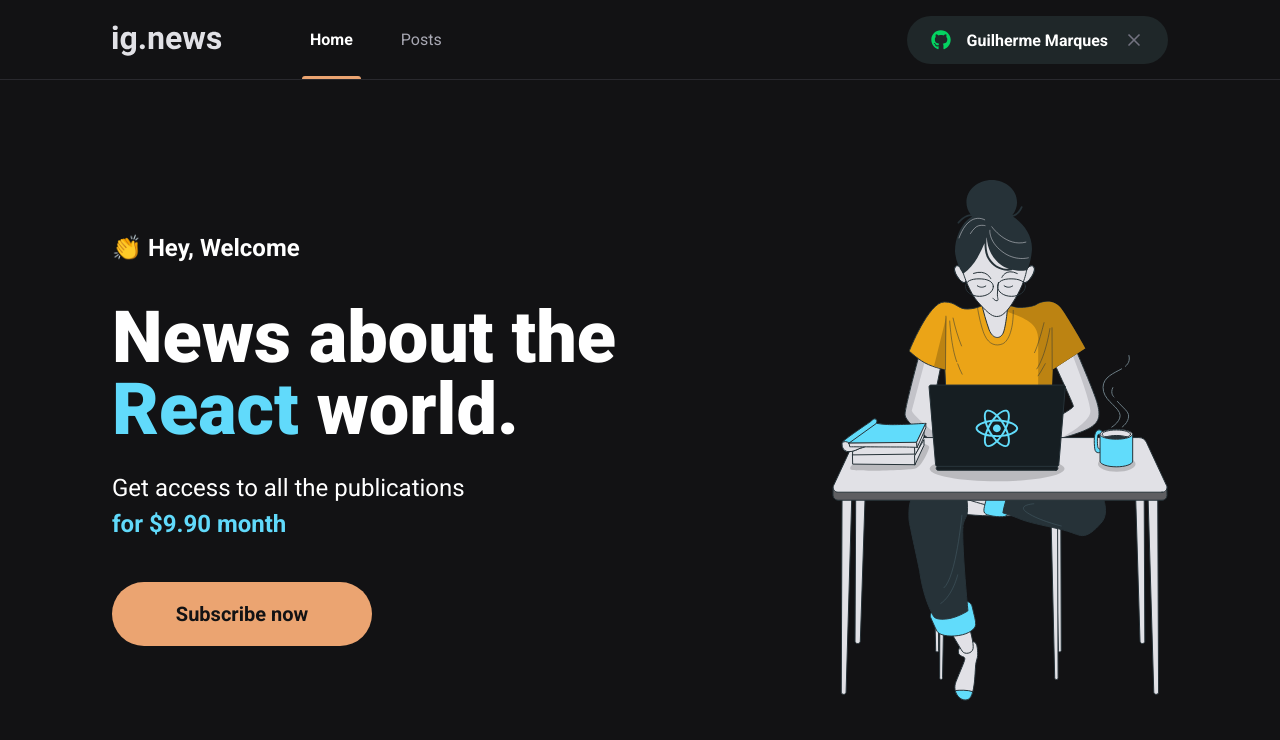
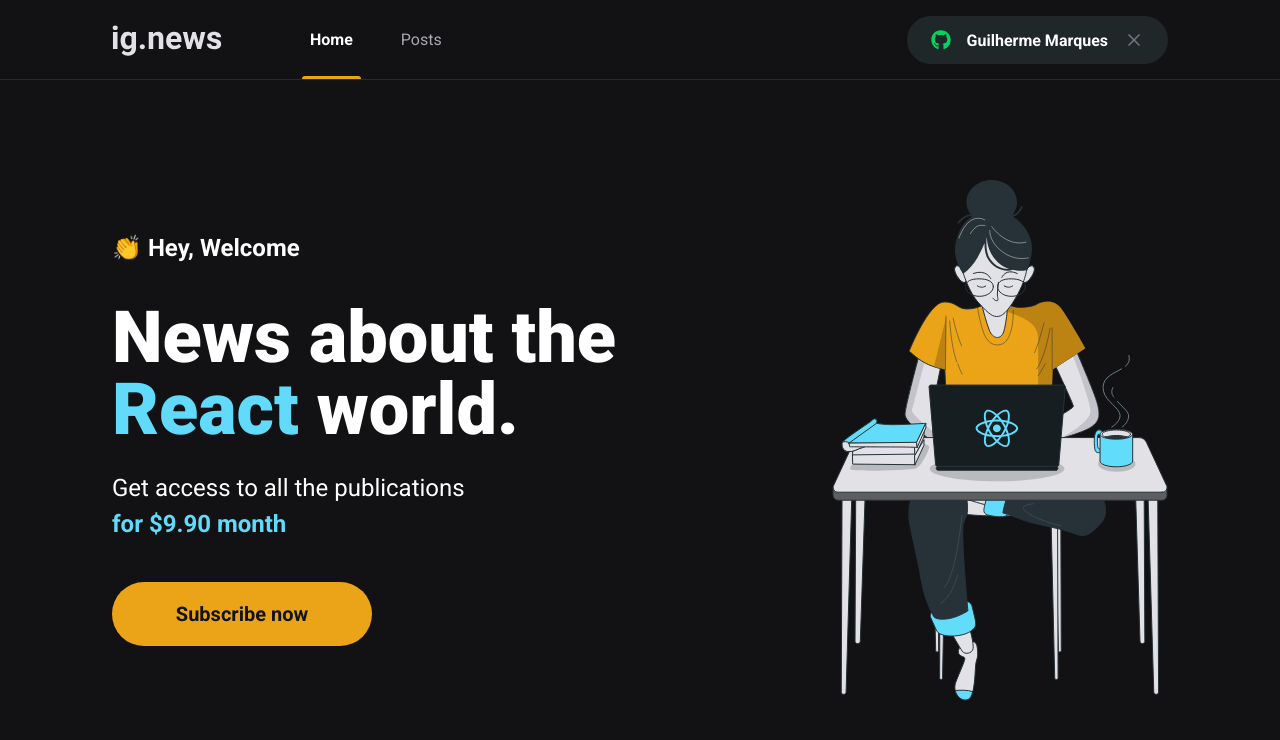
Before and after one commit to GuilhermeMarques1/ignews, a Next.js app: page / in a window 1280 px wide. Shown: the top 740 px of the page. Built offline with nearby package versions, Linux system fonts and the light colour scheme.

Commit message:
fix: Fix yellow color

```diff
--- a/src/styles/global.scss
+++ b/src/styles/global.scss
@@ -14,7 +14,7 @@
   --gray-900: #121214;
 
   --cyan-100: #61dafb;
-  --yellow-200: #eba471;
+  --yellow-200: #eba417;
 }
 
 @media (max-width: 1080px) {
```
